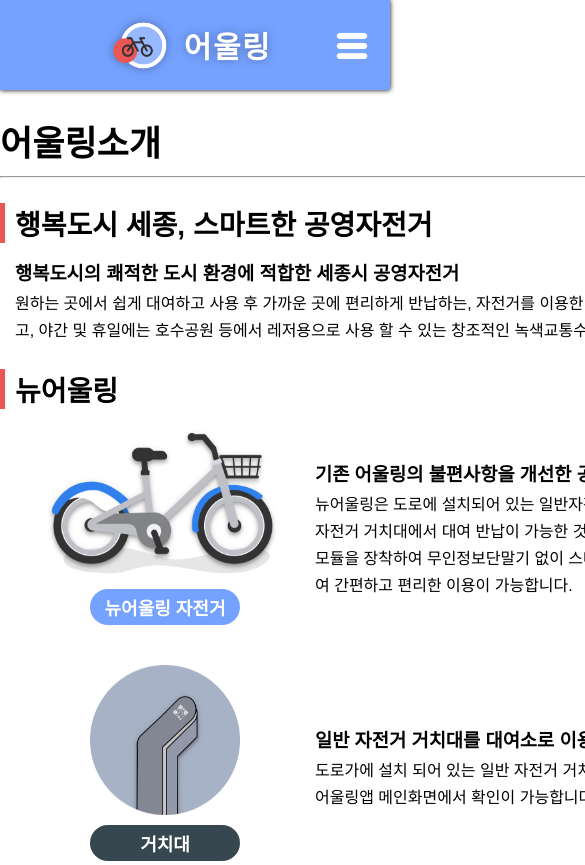
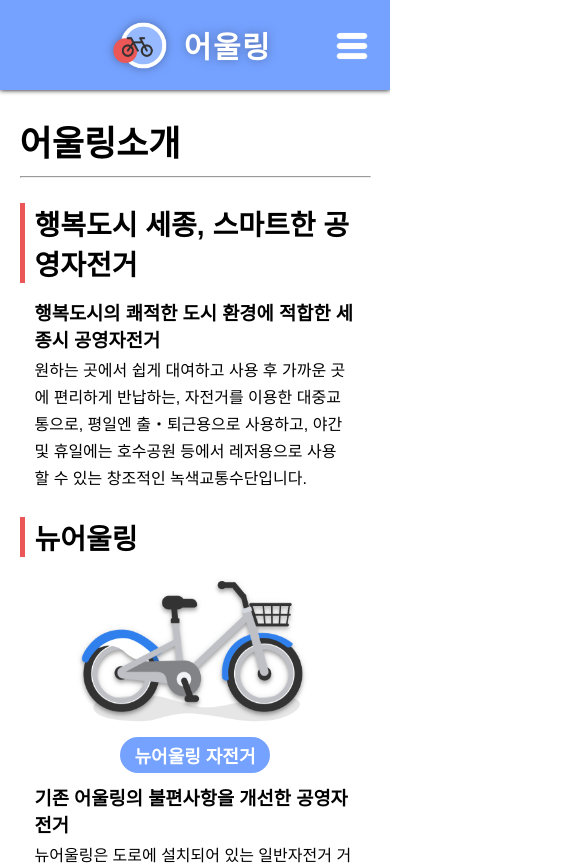
Before and after one commit to alstjr998/sejongbike_react, a React (Vite) app: page /eoulinginfo in a window 390 px wide. Shown: the top 865 px of the page, 585 px wide, since content can reach past the window. Built offline with nearby package versions, Linux system fonts and the light colour scheme.

Commit message:
어울링 안내 페이지 반응형 제작

```diff
--- a/src/assets/eoulinginfo_css/eoulinginfo.css
+++ b/src/assets/eoulinginfo_css/eoulinginfo.css
@@ -91,6 +91,7 @@
   }
 }
 
+/* 소개페이지-내용 */
 .description {
   overflow: hidden;
 }
--- /dev/null
+++ b/src/assets/eoulinginfo_css/eoulinginfo_responsive.css
@@ -0,0 +1,26 @@
+/* 반응형 - 910px 이하부터 */
+@media screen and (max-width: 910px) {
+
+  .content {
+    width: 90%;
+    margin-top: 25px;
+  }
+
+  /* 소개페이지-타이틀 */
+  #pageTitle {
+    width: 90%;
+    font-size: 35px;
+    font-weight: 800;
+    margin-top: 25px;
+  }
+
+
+  /* 뉴어울링 설명 */
+  .descBox {
+    flex-direction: column;
+  }
+
+  .textContainer {
+    width: 100%;
+  }
+}
--- a/src/components/eoulinginfopage/InfoContent.jsx
+++ b/src/components/eoulinginfopage/InfoContent.jsx
@@ -1,4 +1,5 @@
 import '../../assets/eoulinginfo_css/eoulinginfo.css'
+import '../../assets/eoulinginfo_css/eoulinginfo_responsive.css'
 
 const InfoContent = () => {
 
```
